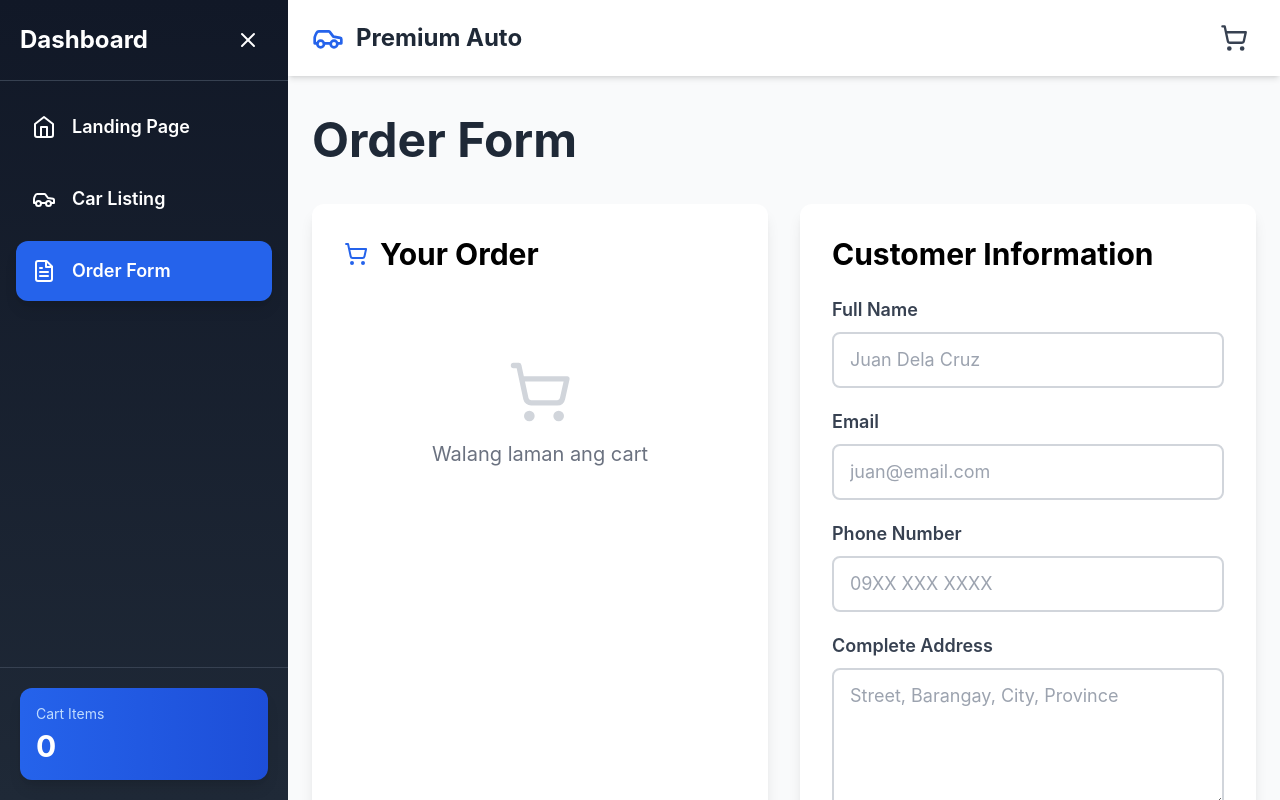
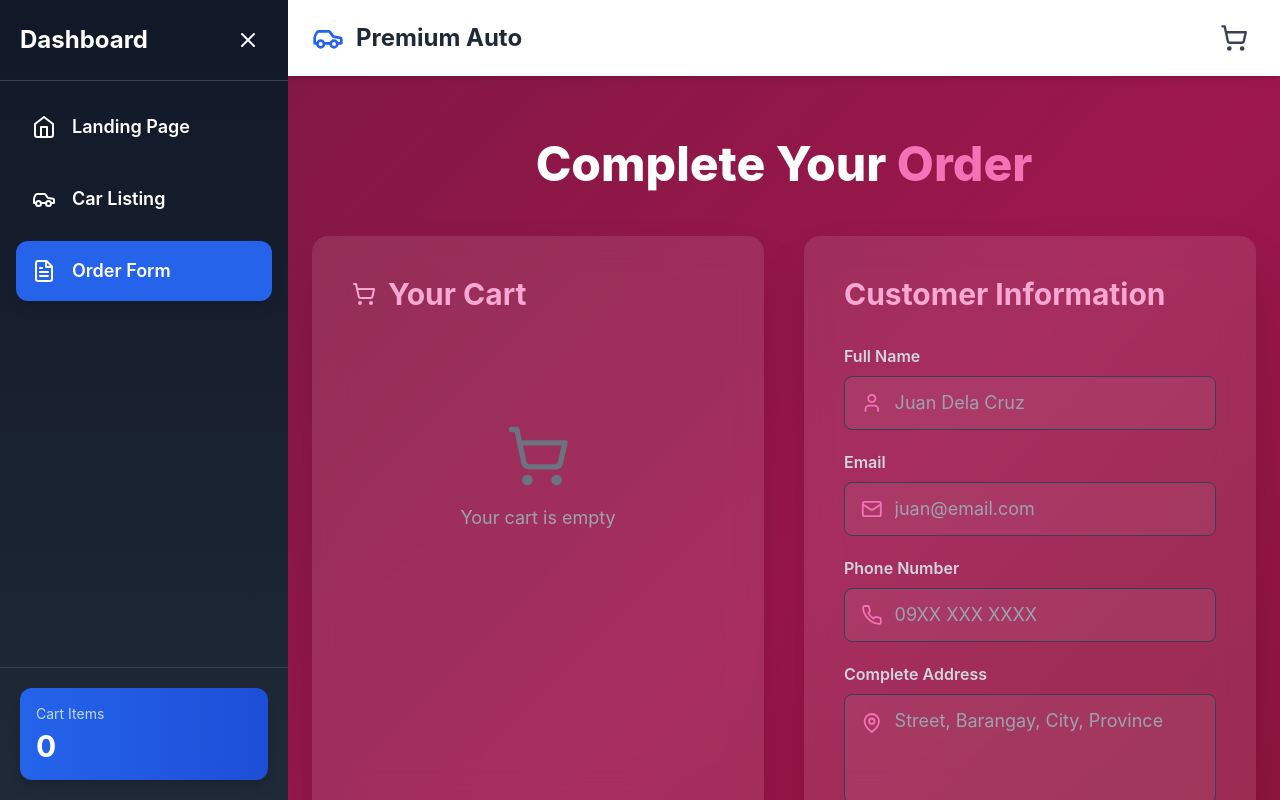
Before and after one commit to Reyzajane26/reyzajane, a React (Vite) app: page / in a window 1280 px wide. Both pictures are taken after a click on the button "Order Form". Built offline with nearby package versions, Linux system fonts and the light colour scheme; the HTML template or start-up script is replaced by a standard one.

Commit message:
Initial commit – Installation of React and Laravel

```diff
--- a/src/pages/user/order.jsx
+++ b/src/pages/user/order.jsx
@@ -1,69 +1,104 @@
-import React, { useState } from 'react';
-import { ShoppingCart, X } from 'lucide-react';
-import Card from '../../components/ui/card';
-import PrimaryButton from '../../components/ui/primarybutton';
+import React, { useState } from "react";
+import {
+  ShoppingCart,
+  X,
+  User,
+  Mail,
+  Phone,
+  MapPin,
+  CreditCard,
+} from "lucide-react";
+import PrimaryButton from "../../components/ui/primarybutton";
 
 const OrderForm = ({ cart, onRemove, onUpdateQuantity, onSubmit }) => {
   const [formData, setFormData] = useState({
-    fullName: '',
-    email: '',
-    phone: '',
-    address: '',
-    paymentMethod: 'installment'
+    fullName: "",
+    email: "",
+    phone: "",
+    address: "",
+    paymentMethod: "installment",
   });
 
-  const totalAmount = cart.reduce((sum, item) => sum + (item.price * item.quantity), 0);
+  const totalAmount = cart.reduce(
+    (sum, item) => sum + item.price * item.quantity,
+    0
+  );
 
   const handleSubmit = () => {
     if (cart.length === 0) {
-      alert('Cart is empty!');
+      alert("Cart is empty!");
       return;
     }
-    if (!formData.fullName || !formData.email || !formData.phone || !formData.address) {
-      alert('Please fill in all fields!');
+    if (
+      !formData.fullName ||
+      !formData.email ||
+      !formData.phone ||
+      !formData.address
+    ) {
+      alert("Please fill in all fields!");
       return;
     }
     onSubmit(formData);
   };
 
   return (
-    <div className="min-h-screen bg-gray-50 py-10 px-6">
+    <div className="min-h-screen bg-gradient-to-br from-pink-900 via-pink-800 to-rose-900 py-16 px-6 text-white">
       <div className="max-w-7xl mx-auto">
-        <h2 className="text-5xl font-bold text-gray-800 mb-10">Order Form</h2>
+        <h2 className="text-5xl font-extrabold mb-12 text-center">
+          Complete Your <span className="text-pink-400">Order</span>
+        </h2>
 
-        <div className="grid lg:grid-cols-2 gap-8">
-          {/* Cart Summary */}
-          <Card className="p-8">
-            <h3 className="text-3xl font-bold mb-6 flex items-center gap-3">
-              <ShoppingCart className="text-blue-600" />
-              Your Order
+        <div className="grid lg:grid-cols-2 gap-10">
+          {/* 🛒 CART SUMMARY */}
+          <div className="bg-white/10 backdrop-blur-lg p-10 rounded-2xl shadow-2xl hover:bg-white/15 transition-all">
+            <h3 className="text-3xl font-bold mb-8 flex items-center gap-3 text-pink-300">
+              <ShoppingCart />
+              Your Cart
             </h3>
 
             {cart.length === 0 ? (
-              <div className="text-center py-16">
-                <ShoppingCart size={64} className="mx-auto text-gray-300 mb-4" />
-                <p className="text-xl text-gray-500">Walang laman ang cart</p>
+              <div className="text-center py-20">
+                <ShoppingCart
+                  size={64}
+                  className="mx-auto text-gray-500 mb-4"
+                />
+                <p className="text-lg text-gray-400">Your cart is empty</p>
               </div>
             ) : (
               <>
-                <div className="space-y-4 mb-6">
-                  {cart.map(item => (
-                    <div key={item.id} className="flex items-center gap-4 p-5 bg-gray-50 rounded-xl hover:bg-gray-100 transition-colors">
-                      <img src={item.image} alt={item.name} className="w-24 h-24 object-cover rounded-lg" />
+                <div className="space-y-6 mb-6">
+                  {cart.map((item) => (
+                    <div
+                      key={item.id}
+                      className="flex items-center gap-4 bg-white/5 rounded-xl p-5 hover:bg-white/10 transition-all"
+                    >
+                      <img
+                        src={item.image}
+                        alt={item.name}
+                        className="w-24 h-24 object-cover rounded-lg"
+                      />
                       <div className="flex-1">
-                        <h4 className="font-bold text-lg text-gray-800">{item.name}</h4>
-                        <p className="text-blue-600 font-semibold text-lg">₱{item.price.toLocaleString()}</p>
+                        <h4 className="font-bold text-lg">{item.name}</h4>
+                        <p className="text-pink-400 font-semibold text-lg">
+                          ₱{item.price.toLocaleString()}
+                        </p>
                         <div className="flex items-center gap-3 mt-3">
                           <button
-                            onClick={() => onUpdateQuantity(item.id, item.quantity - 1)}
-                            className="bg-gray-300 px-3 py-1 rounded-lg hover:bg-gray-400 font-bold"
+                            onClick={() =>
+                              onUpdateQuantity(item.id, item.quantity - 1)
+                            }
+                            className="bg-gray-700 px-3 py-1 rounded-lg hover:bg-gray-600 font-bold"
                           >
                             -
                           </button>
-                          <span className="px-4 font-semibold text-lg">{item.quantity}</span>
+                          <span className="px-4 font-semibold text-lg">
+                            {item.quantity}
+                          </span>
                           <button
-                            onClick={() => onUpdateQuantity(item.id, item.quantity + 1)}
-                            className="bg-gray-300 px-3 py-1 rounded-lg hover:bg-gray-400 font-bold"
+                            onClick={() =>
+                              onUpdateQuantity(item.id, item.quantity + 1)
+                            }
+                            className="bg-gray-700 px-3 py-1 rounded-lg hover:bg-gray-600 font-bold"
                           >
                             +
                           </button>
@@ -71,7 +106,7 @@ const OrderForm = ({ cart, onRemove, onUpdateQuantity, onSubmit }) => {
                       </div>
                       <button
                         onClick={() => onRemove(item.id)}
-                        className="text-red-600 hover:text-red-800 p-2 hover:bg-red-50 rounded-lg"
+                        className="text-red-400 hover:text-red-600 p-2 hover:bg-red-900/30 rounded-lg transition-all"
                       >
                         <X size={24} />
                       </button>
@@ -79,87 +114,125 @@ const OrderForm = ({ cart, onRemove, onUpdateQuantity, onSubmit }) => {
                   ))}
                 </div>
 
-                <div className="border-t-2 pt-6">
+                <div className="border-t border-gray-700 pt-6">
                   <div className="flex justify-between items-center text-3xl font-bold">
-                    <span className="text-gray-700">Total:</span>
-                    <span className="text-blue-600">₱{totalAmount.toLocaleString()}</span>
+                    <span>Total:</span>
+                    <span className="text-pink-400">
+                      ₱{totalAmount.toLocaleString()}
+                    </span>
                   </div>
                 </div>
               </>
             )}
-          </Card>
+          </div>
 
-          {/* Customer Form */}
-          <Card className="p-8">
-            <h3 className="text-3xl font-bold mb-6">Customer Information</h3>
+          {/* 🧾 CUSTOMER INFORMATION */}
+          <div className="bg-white/10 backdrop-blur-lg p-10 rounded-2xl shadow-2xl hover:bg-white/15 transition-all">
+            <h3 className="text-3xl font-bold mb-8 text-pink-300">
+              Customer Information
+            </h3>
 
             <div className="space-y-5">
-              <div>
-                <label className="block text-gray-700 font-semibold mb-2 text-lg">Full Name</label>
+              {[
+                {
+                  label: "Full Name",
+                  icon: <User className="text-pink-400" />,
+                  type: "text",
+                  key: "fullName",
+                  placeholder: "Juan Dela Cruz",
+                },
+                {
+                  label: "Email",
+                  icon: <Mail className="text-pink-400" />,
+                  type: "email",
+                  key: "email",
+                  placeholder: "juan@email.com",
+                },
+                {
+                  label: "Phone Number",
+                  icon: <Phone className="text-pink-400" />,
+                  type: "tel",
+                  key: "phone",
+                  placeholder: "09XX XXX XXXX",
+                },
+              ].map((input) => (
+                <div key={input.key}>
+                  <label className="block text-gray-300 font-semibold mb-2">
+                    {input.label}
+                  </label>
+                  <div className="flex items-center bg-white/5 border border-gray-700 rounded-lg px-4 py-3 focus-within:ring-2 focus-within:ring-pink-500 transition-all">
+                    {input.icon}
                     <input
-                  type="text"
-                  value={formData.fullName}
-                  onChange={(e) => setFormData({...formData, fullName: e.target.value})}
-                  className="w-full px-4 py-3 border-2 border-gray-300 rounded-lg focus:ring-2 focus:ring-blue-500 focus:border-blue-500 outline-none text-lg"
-                  placeholder="Juan Dela Cruz"
+                      type={input.type}
+                      value={formData[input.key]}
+                      onChange={(e) =>
+                        setFormData({ ...formData, [input.key]: e.target.value })
+                      }
+                      placeholder={input.placeholder}
+                      className="w-full bg-transparent outline-none ml-3 text-lg"
                     />
                   </div>
+                </div>
+              ))}
 
+              {/* Address */}
               <div>
-                <label className="block text-gray-700 font-semibold mb-2 text-lg">Email</label>
-                <input
-                  type="email"
-                  value={formData.email}
-                  onChange={(e) => setFormData({...formData, email: e.target.value})}
-                  className="w-full px-4 py-3 border-2 border-gray-300 rounded-lg focus:ring-2 focus:ring-blue-500 focus:border-blue-500 outline-none text-lg"
-                  placeholder="juan@email.com"
+                <label className="block text-gray-300 font-semibold mb-2">
+                  Complete Address
+                </label>
+                <div className="flex items-start bg-white/5 border border-gray-700 rounded-lg px-4 py-3 focus-within:ring-2 focus-within:ring-pink-500 transition-all">
+                  <MapPin className="text-pink-400 mt-1" />
+                  <textarea
+                    value={formData.address}
+                    onChange={(e) =>
+                      setFormData({ ...formData, address: e.target.value })
+                    }
+                    rows="3"
+                    placeholder="Street, Barangay, City, Province"
+                    className="w-full bg-transparent outline-none ml-3 text-lg resize-none"
                   />
                 </div>
-
-              <div>
-                <label className="block text-gray-700 font-semibold mb-2 text-lg">Phone Number</label>
-                <input
-                  type="tel"
-                  value={formData.phone}
-                  onChange={(e) => setFormData({...formData, phone: e.target.value})}
-                  className="w-full px-4 py-3 border-2 border-gray-300 rounded-lg focus:ring-2 focus:ring-blue-500 focus:border-blue-500 outline-none text-lg"
-                  placeholder="09XX XXX XXXX"
-                />
               </div>
 
+              {/* Payment Method */}
               <div>
-                <label className="block text-gray-700 font-semibold mb-2 text-lg">Complete Address</label>
-                <textarea
-                  value={formData.address}
-                  onChange={(e) => setFormData({...formData, address: e.target.value})}
-                  className="w-full px-4 py-3 border-2 border-gray-300 rounded-lg focus:ring-2 focus:ring-blue-500 focus:border-blue-500 outline-none text-lg"
-                  rows="4"
-                  placeholder="Street, Barangay, City, Province"
-                />
-              </div>
-
-              <div>
-                <label className="block text-gray-700 font-semibold mb-2 text-lg">Payment Method</label>
+                <label className="block text-gray-300 font-semibold mb-2">
+                  Payment Method
+                </label>
+                <div className="flex items-center bg-white/5 border border-gray-700 rounded-lg px-4 py-3">
+                  <CreditCard className="text-pink-400" />
                   <select
                     value={formData.paymentMethod}
-                  onChange={(e) => setFormData({...formData, paymentMethod: e.target.value})}
-                  className="w-full px-4 py-3 border-2 border-gray-300 rounded-lg focus:ring-2 focus:ring-blue-500 focus:border-blue-500 outline-none text-lg"
+                    onChange={(e) =>
+                      setFormData({
+                        ...formData,
+                        paymentMethod: e.target.value,
+                      })
+                    }
+                    className="w-full bg-transparent outline-none ml-3 text-lg appearance-none"
                   >
-                  <option value="installment">Installment Plan</option>
-                  <option value="cash">Cash Payment</option>
-                  <option value="bank">Bank Financing</option>
+                    <option value="installment" className="bg-gray-900">
+                      Installment Plan
+                    </option>
+                    <option value="cash" className="bg-gray-900">
+                      Cash Payment
+                    </option>
+                    <option value="bank" className="bg-gray-900">
+                      Bank Financing
+                    </option>
                   </select>
+                </div>
               </div>
 
               <PrimaryButton
                 onClick={handleSubmit}
                 disabled={cart.length === 0}
-                className="w-full bg-green-600 hover:bg-green-700 text-xl py-4 mt-6"
+                className="w-full bg-pink-500 hover:bg-pink-600 text-xl py-4 mt-6 rounded-lg shadow-lg transition-transform transform hover:scale-105"
               >
                 Submit Order
               </PrimaryButton>
             </div>
-          </Card>
+          </div>
         </div>
       </div>
     </div>
```
Also changed, not shown: src/pages/user/LandingPage.jsx (+48 -33 lines). Lines whose indentation alone changed are shown as unchanged.
